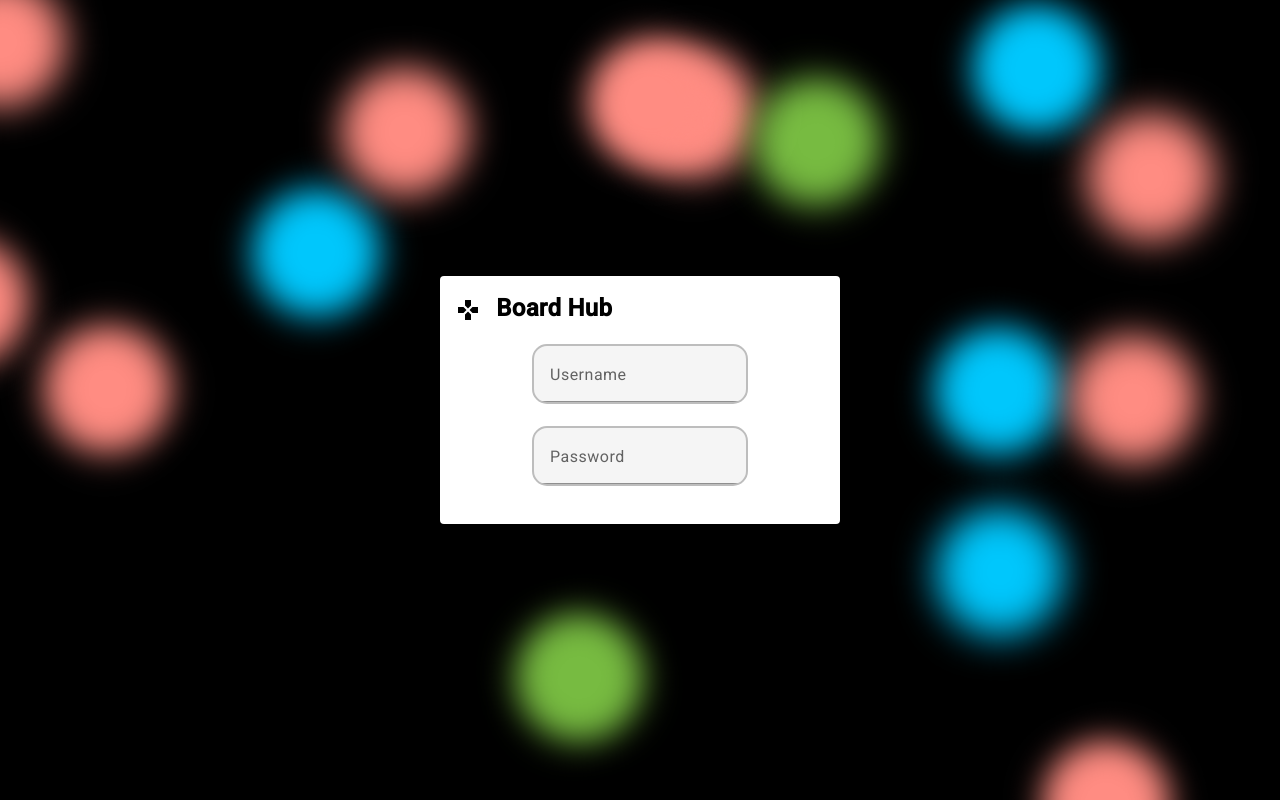
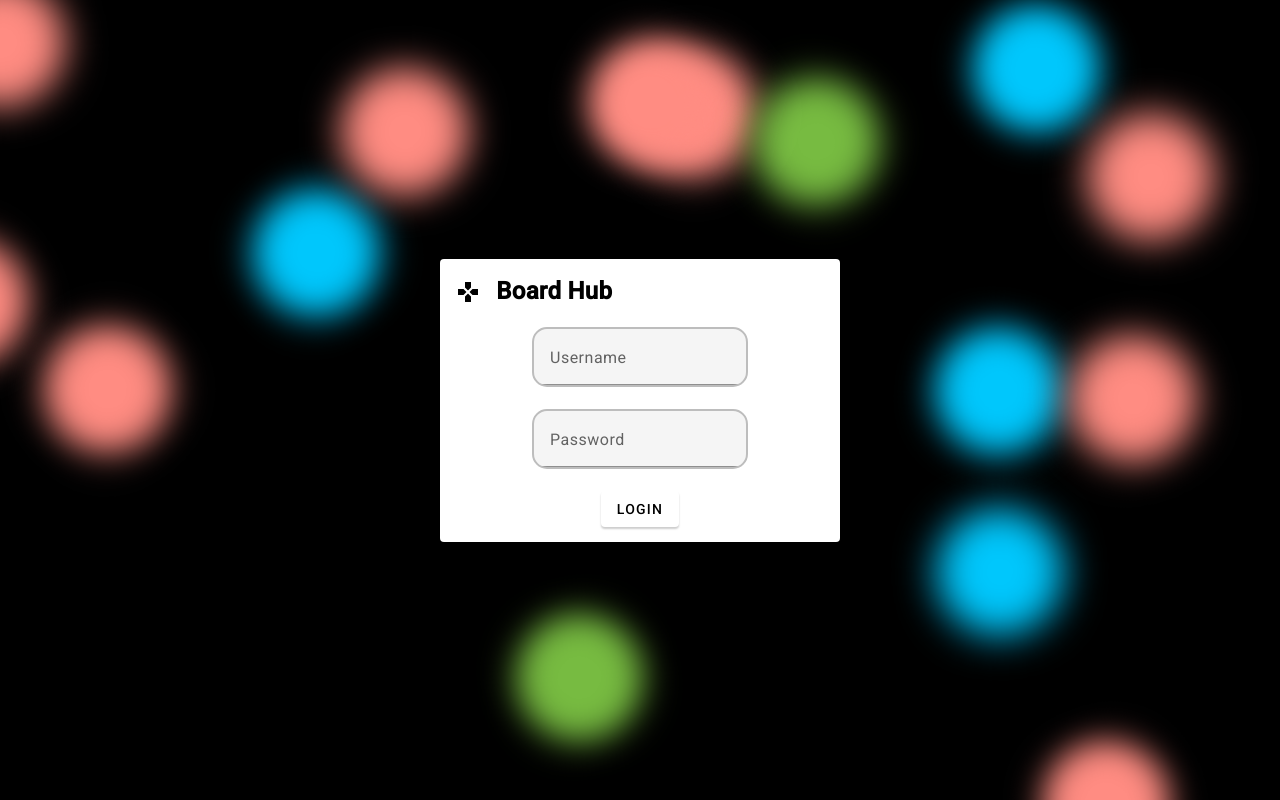
Before and after one commit to pepitoenpeligro/aws-tech-leak-game-serverless, an Angular app in the folder client/web/board-hub/: page /login in a window 1280 px wide. Built offline with nearby package versions, Linux system fonts and the light colour scheme.

Commit message:
feat: :zap: Add Click event to login page

```diff
--- a/client/web/board-hub/src/app/pages/login/login.component.html
+++ b/client/web/board-hub/src/app/pages/login/login.component.html
@@ -33,5 +33,6 @@
       <input-bh labelInput="Username" placeholderInput="Enter your username"></input-bh>
       <input-bh labelInput="Password" placeholderInput="Enter your password" type="password"></input-bh>
     </mat-card-content>
+    <button-bh label="Login" (buttonClick)="onLoginClick()"></button-bh>
   </mat-card>
 </div>
--- a/client/web/board-hub/src/app/pages/login/login.component.ts
+++ b/client/web/board-hub/src/app/pages/login/login.component.ts
@@ -2,11 +2,17 @@ import { Component } from '@angular/core';
 import { InputBhComponent } from '../../../components/input-bh/input-bh.component';
 import { MatCardModule } from '@angular/material/card';
 import { MatIcon } from '@angular/material/icon';
+import { MatButtonModule } from '@angular/material/button';
+import { ButtonBhComponent } from '../../../components/button-bh/button-bh.component';
 
 @Component({
   selector: 'app-login-page',
-  imports: [InputBhComponent, MatCardModule, MatIcon],
+  imports: [InputBhComponent, MatCardModule, MatIcon, MatButtonModule, ButtonBhComponent],
   templateUrl: './login.component.html',
   styleUrls: ['./login.component.scss']
 })
-export class LoginComponent { }
+export class LoginComponent {
+  onLoginClick() {
+    console.log('Login button clicked');
+  }
+}
```
